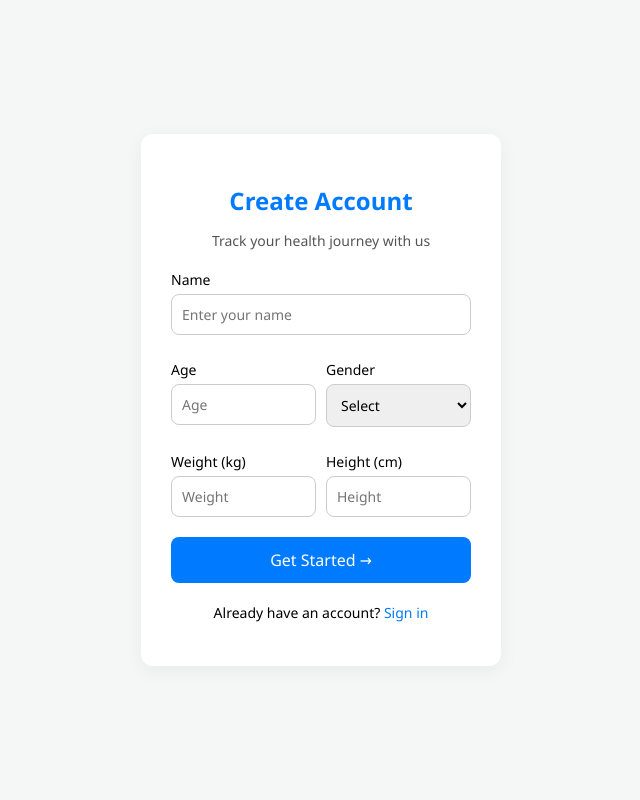
After one commit to RiteshhVishwakarma/Coffee-and-Code, a Django app: template tracker/templates/register.html in a window 1280 px wide. The commit adds this page. Shown: the whole page, without its empty margins (319-959 px from the left). Run offline with Django 5.2, Linux system fonts and the light colour scheme; the template is opened without the code that fills it, so the values that code supplies are empty.

Commit message:
update template folder

```diff
--- /dev/null
+++ b/tracker/templates/register.html
@@ -0,0 +1,51 @@
+<!DOCTYPE html>
+<html lang="en">
+<head>
+  <meta charset="UTF-8" />
+  <meta name="viewport" content="width=device-width, initial-scale=1.0"/>
+  <title>Create Account</title>
+  <link rel="stylesheet" href="signup.css" />
+</head>
+<body>
+  <div class="signup-container">
+    <div class="signup-box">
+      <h2>Create Account</h2>
+      <p class="subtitle">Track your health journey with us</p>
+      <form>
+        <label for="name">Name</label>
+        <input type="text" id="name" placeholder="Enter your name" required />
+
+        <div class="row">
+          <div class="column">
+            <label for="age">Age</label>
+            <input type="number" id="age" placeholder="Age" required />
+          </div>
+          <div class="column">
+            <label for="gender">Gender</label>
+            <select id="gender" required>
+              <option value="">Select</option>
+              <option value="male">Male</option>
+              <option value="female">Female</option>
+              <option value="other">Other</option>
+            </select>
+          </div>
+        </div>
+
+        <div class="row">
+          <div class="column">
+            <label for="weight">Weight (kg)</label>
+            <input type="number" id="weight" placeholder="Weight" required />
+          </div>
+          <div class="column">
+            <label for="height">Height (cm)</label>
+            <input type="number" id="height" placeholder="Height" required />
+          </div>
+        </div>
+
+        <button type="submit">Get Started →</button>
+        <p class="login-text">Already have an account? <a href="#">Sign in</a></p>
+      </form>
+    </div>
+  </div>
+</body>
+</html>
--- /dev/null
+++ b/tracker/templates/signup.css
@@ -0,0 +1,92 @@
+* {
+    box-sizing: border-box;
+    font-family: 'Segoe UI', Tahoma, Geneva, Verdana, sans-serif;
+  }
+
+  body {
+    background-color: #f5f7f6;
+    display: flex;
+    justify-content: center;
+    align-items: center;
+    height: 100vh;
+    margin: 0;
+  }
+
+  .signup-container {
+    width: 100%;
+    max-width: 400px;
+    padding: 20px;
+  }
+
+  .signup-box {
+    background-color: #fff;
+    padding: 30px;
+    border-radius: 12px;
+    box-shadow: 0 5px 20px rgba(0, 0, 0, 0.05);
+    text-align: center;
+  }
+
+  h2 {
+    color: #007bff;
+    margin-bottom: 5px;
+  }
+
+  .subtitle {
+    color: #555;
+    margin-bottom: 20px;
+    font-size: 14px;
+  }
+
+  form {
+    text-align: left;
+  }
+
+  label {
+    display: block;
+    margin-top: 15px;
+    font-weight: 500;
+    font-size: 14px;
+  }
+
+  input,
+  select {
+    width: 100%;
+    padding: 10px;
+    margin-top: 5px;
+    border: 1px solid #ccc;
+    border-radius: 8px;
+    font-size: 14px;
+  }
+
+  .row {
+    display: flex;
+    gap: 10px;
+    margin-top: 10px;
+  }
+
+  .column {
+    flex: 1;
+  }
+
+  button {
+    width: 100%;
+    background-color: #007bff;
+    color: white;
+    padding: 12px;
+    border: none;
+    border-radius: 8px;
+    margin-top: 20px;
+    font-size: 16px;
+    cursor: pointer;
+  }
+
+  .login-text {
+    margin-top: 20px;
+    text-align: center;
+    font-size: 14px;
+  }
+
+  .login-text a {
+    color:  #007bff;
+    text-decoration: none;
+  }
```
Also changed, not shown: tracker/templates/home.html (+75 -6 lines), tracker/templates/login.html (+32 -4 lines), tracker/templates/styles.css (added, +104 -0 lines).
